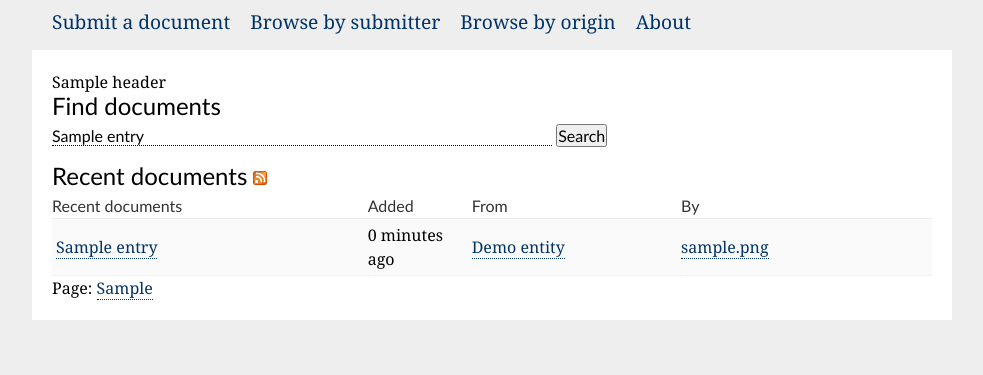
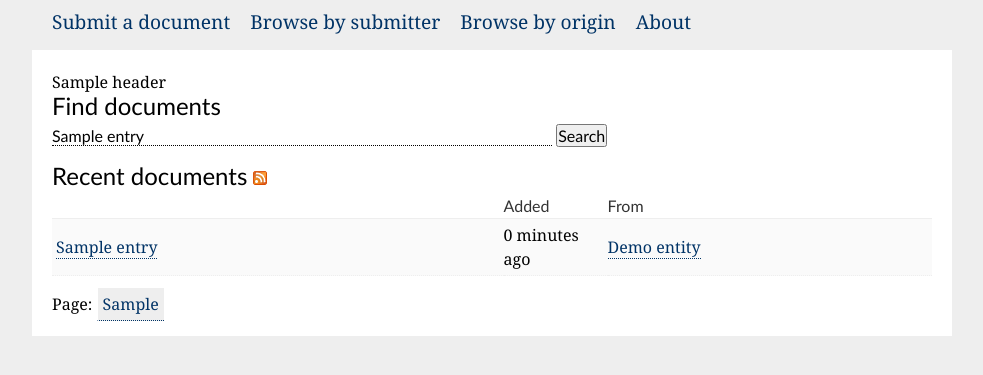
Before and after one commit to a2civictech/a2docs-sources, a Django app: template templates/home.html in a window 1280 px wide. Shown: the part 213-588 px from the top of the page, without its empty margins (148-1131 px from the left). Run offline with Django 3.2, Linux system fonts and the light colour scheme; data comes from the database, SQL or seed files in the repository; tables that the repository leaves empty hold one stand-in row (values such as "Sample post"); the template is opened without the code that fills it: values that come from a table or form of the project are taken from there, most other values are stand-ins (such as "Sample title", 1, 10 or a date in 2020); parts of the project's set-up code (start-up, migrations or seed data) failed here and were passed over.

Commit message:
Sylistic changes to pagination

```diff
--- a/assets/css/base.css
+++ b/assets/css/base.css
@@ -302,3 +302,7 @@ label {
     background-color: #ffe;
     color: black;
 }
+
+.pages { margin-top:1em; }
+    .pages a { padding:5px; background:#eee; border-left:1px solid white;}
+    .pages a.selected { background:white; color:black; }
--- a/foialist/views.py
+++ b/foialist/views.py
@@ -98,12 +98,13 @@ def count_files(entries):
     # HOMEPAGE
     # ======================
 def home(request):
-    entries = Entry.objects.filter(show=True)
+    entries = Entry.objects.filter(show=True)[0:9]
     counts = count_files(entries)
 
     page_l = pages()
+    page_number = 1
 
-    return render_to_response('home.html', {'entries': entries, 'counts': counts, 'page_l': page_l})
+    return render_to_response('home.html', {'entries': entries, 'counts': counts, 'page_l': page_l, 'page_number': page_number,})
 
 def page(requst, page_number):
     try:
--- a/templates/home.html
+++ b/templates/home.html
@@ -7,6 +7,7 @@
 
 {{header}}
 
+{% ifequal page_number 1 %}
 
 <h1>Find documents</h1>
 
@@ -14,17 +15,22 @@
 	<input  class="input" type="text" name="q" id="q" value="{{entries|first}}" onclick="this.value=''"/>
 	<input type="submit" value="Search" />
 </form>
+{% endifequal %}
 
-<h1>Recent documents <a class="rsslink" href="/feeds/recent"><img src="/assets/img/feed-icon-14x14.png" alt="RSS" /></a></h1>
+<h1>Recent documents
+		{% ifnotequal page_number 1 %}
+			&mdash; page {{ page_number }}
+			{% else %}
+		{% endifnotequal %}
+	<a class="rsslink" href="/feeds/recent"><img src="/assets/img/feed-icon-14x14.png" alt="RSS" /></a>
+</h1>
 
 <table class="rlist" cellspacing="0">
 	<thead>
 		<tr>
-			<th>Recent documents</th>
+			<th></th>
 			<th>Added</th>
 			<th>From</th>
-			<th>By</th>
-
 		</tr>
 	</thead>
 
@@ -35,7 +41,7 @@
 			<td class="title"><a href="/doc/{{ entry.id }}">{{ entry.title }}</a></td>
 			<td class="date">{{ entry.date_posted|timesince|truncatewords:2|cut:", ..."}} ago</td>
 			<td class="entity"><a href="/origin/{{entry.entity.slug}}">{{ entry.entity.name }}</td>
-			<td class="poster"><a href="/submitter/{{entry.poster_slug}}">{{ entry.poster }}</a></td>
+			<!--<td class="poster"><a href="/submitter/{{entry.poster_slug}}">{{ entry.poster }}</a></td>-->
 		</tr>
 		{% endfor %}
 	</tbody>
@@ -43,7 +49,7 @@
 
 <div class="pages">Page:
 {% for n in page_l %}
-	<a href="/page/{{n}}">{{n}}</a>
+	<a href="/page/{{n}}" {% ifequal page_number n %}class="selected"{% endifequal %}>{{n}}</a>
 {% endfor %}
 </div>
 
```
